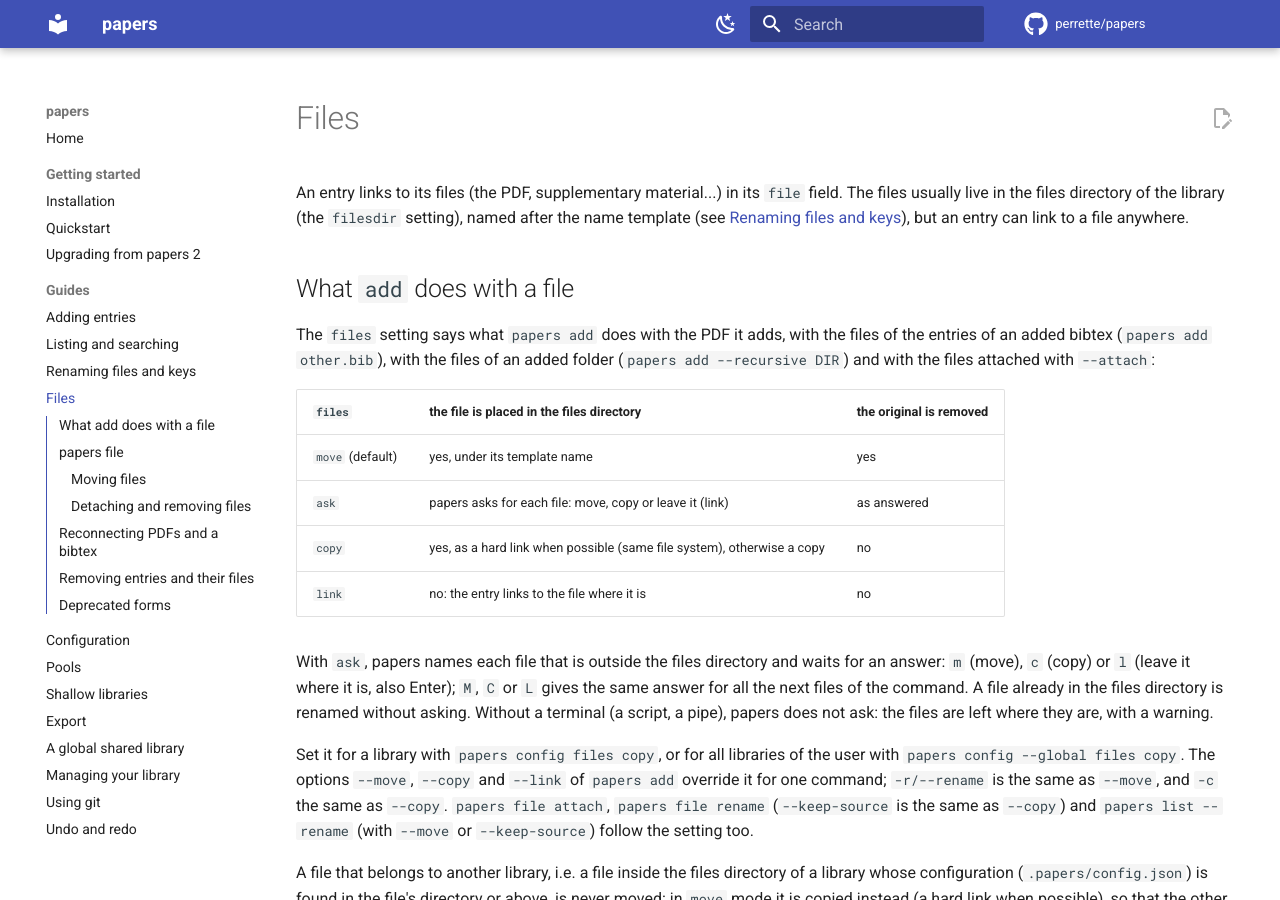
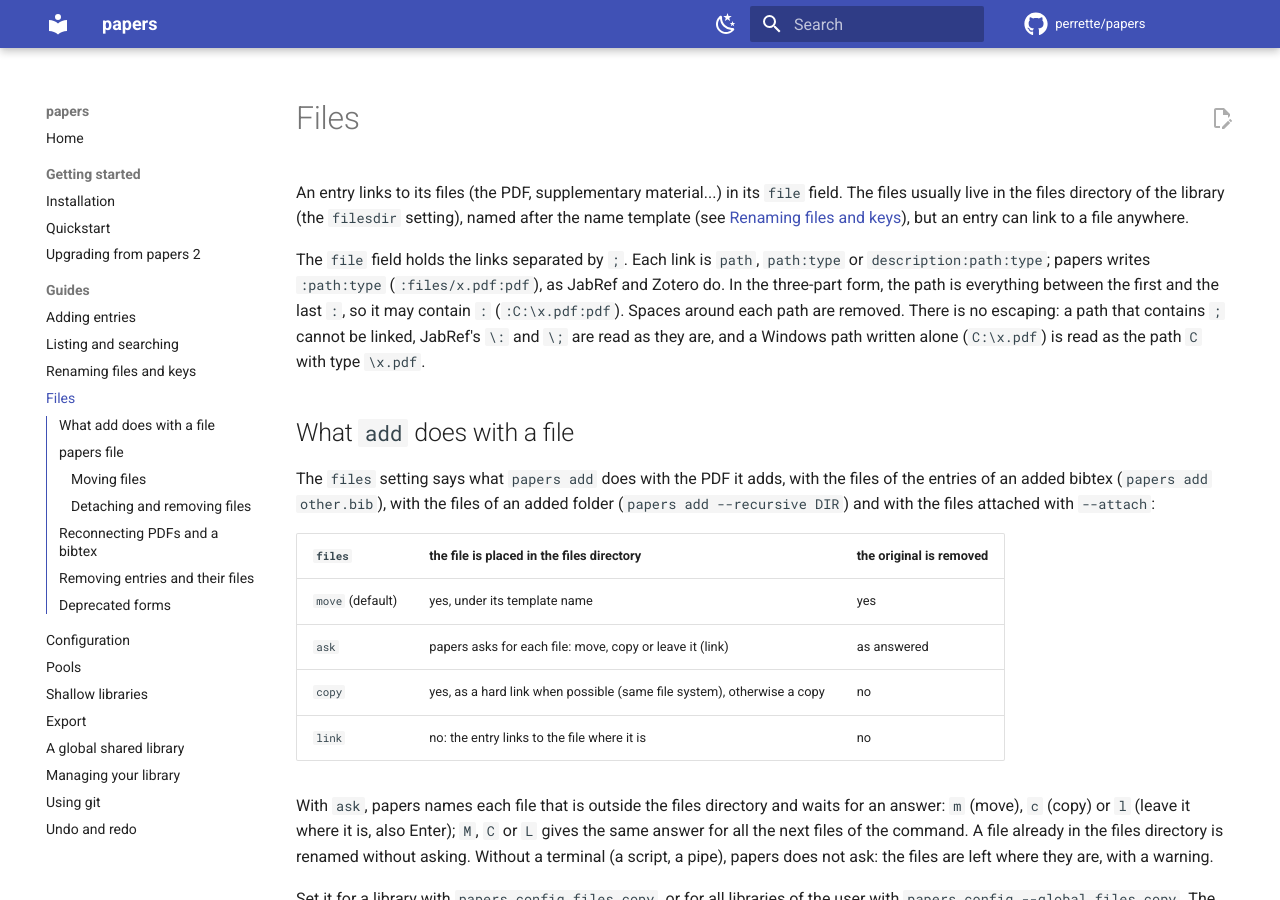
Before and after one commit to perrette/papers, an MkDocs documentation site: the page built from docs/files.md, in a window 1280 px wide and 900 px high. Built offline with MkDocs 1.6.1 and Material for MkDocs 9.7.7, drawn with Linux system fonts in a browser that asks for light colours; comment, search, counter and statistics services are not loaded; the version menu is left out.

Commit message:
File field: trim each path, document the syntax
'a.pdf; b.pdf' gave the path ' b.pdf'. docs/files.md now gives the rule of
the field (links separated by ;, then path, path:type or
description:path:type, no escaping).

```diff
--- a/docs/files.md
+++ b/docs/files.md
@@ -5,6 +5,15 @@
 (the `filesdir` setting), named after the name template (see
 [Renaming files and keys](renaming.md)), but an entry can link to a file
 anywhere.
+
+The `file` field holds the links separated by `;`. Each link is `path`,
+`path:type` or `description:path:type`; papers writes `:path:type`
+(`:files/x.pdf:pdf`), as JabRef and Zotero do. In the three-part form, the
+path is everything between the first and the last `:`, so it may contain
+`:` (`:C:\x.pdf:pdf`). Spaces around each path are removed. There is no
+escaping: a path that contains `;` cannot be linked, JabRef's `\:` and `\;`
+are read as they are, and a Windows path written alone (`C:\x.pdf`) is
+read as the path `C` with type `\x.pdf`.
 
 ## What `add` does with a file
 
```
Also changed, not shown: 2 other files.
